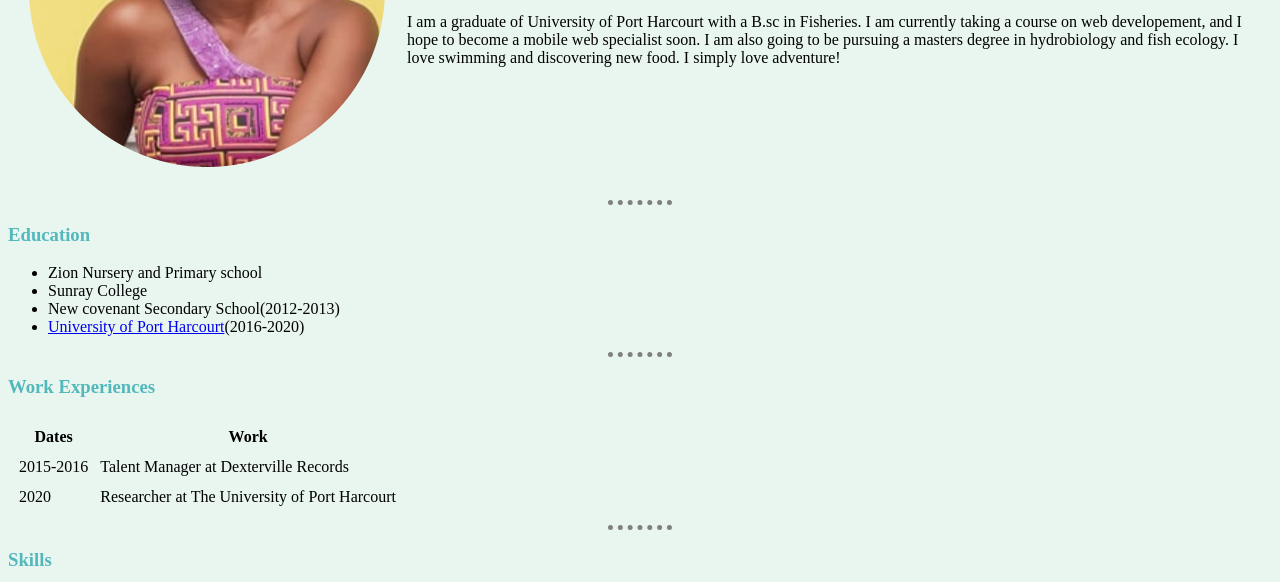
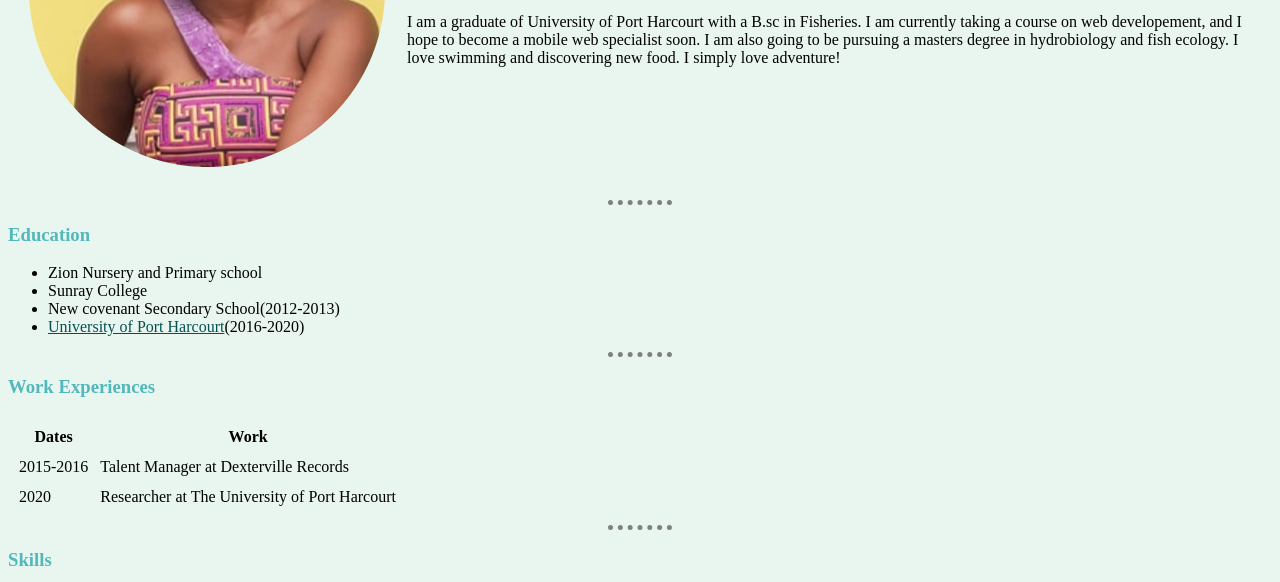
Before and after one commit to soniaobasuyi/HTML--Personal-Site, a plain HTML site: page index.html in a window 1280 px wide. Shown: the part 218-800 px from the top of the page. Drawn offline with Linux system fonts and the light colour scheme.

Commit message:
links color changed

```diff
--- a/css/styles.css
+++ b/css/styles.css
@@ -14,3 +14,6 @@ body {
   h3 {
       color: #53B8BB;
   }
+  a {
+    color: #055052;
+  }
```
